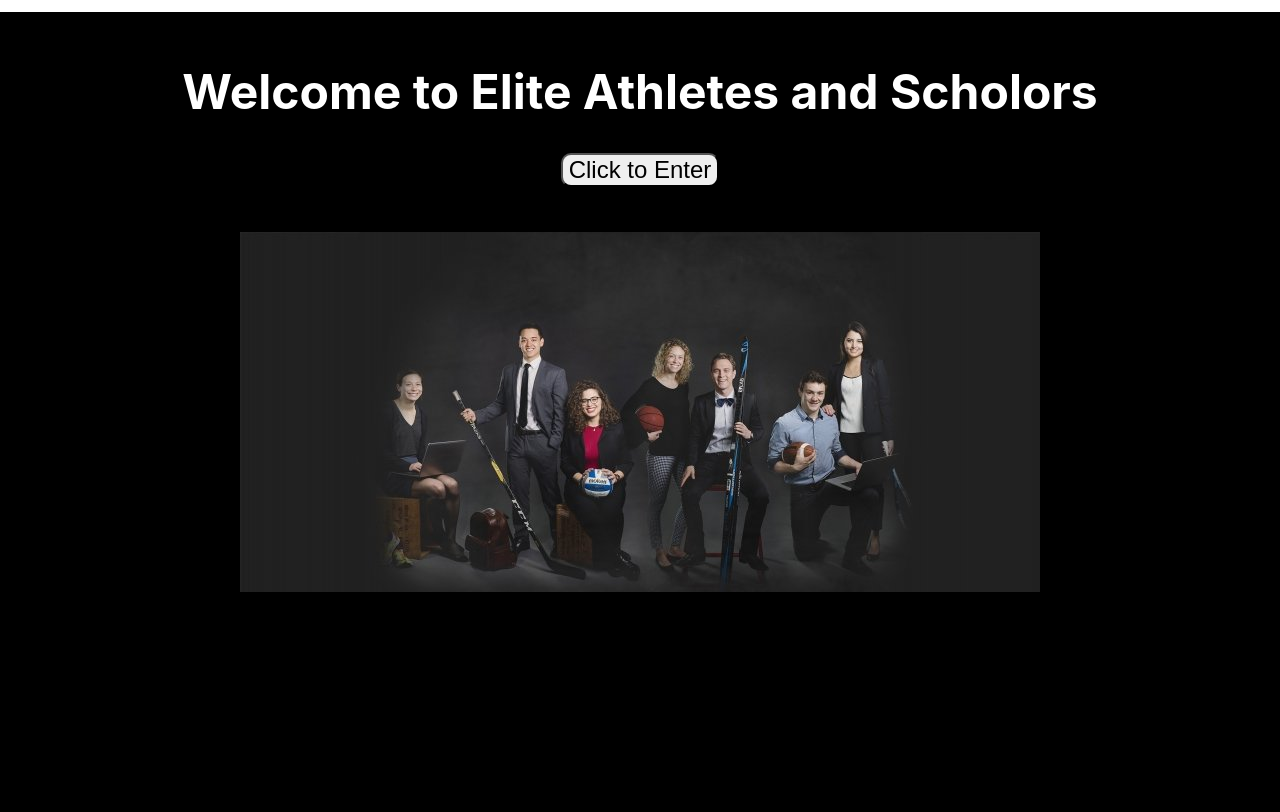
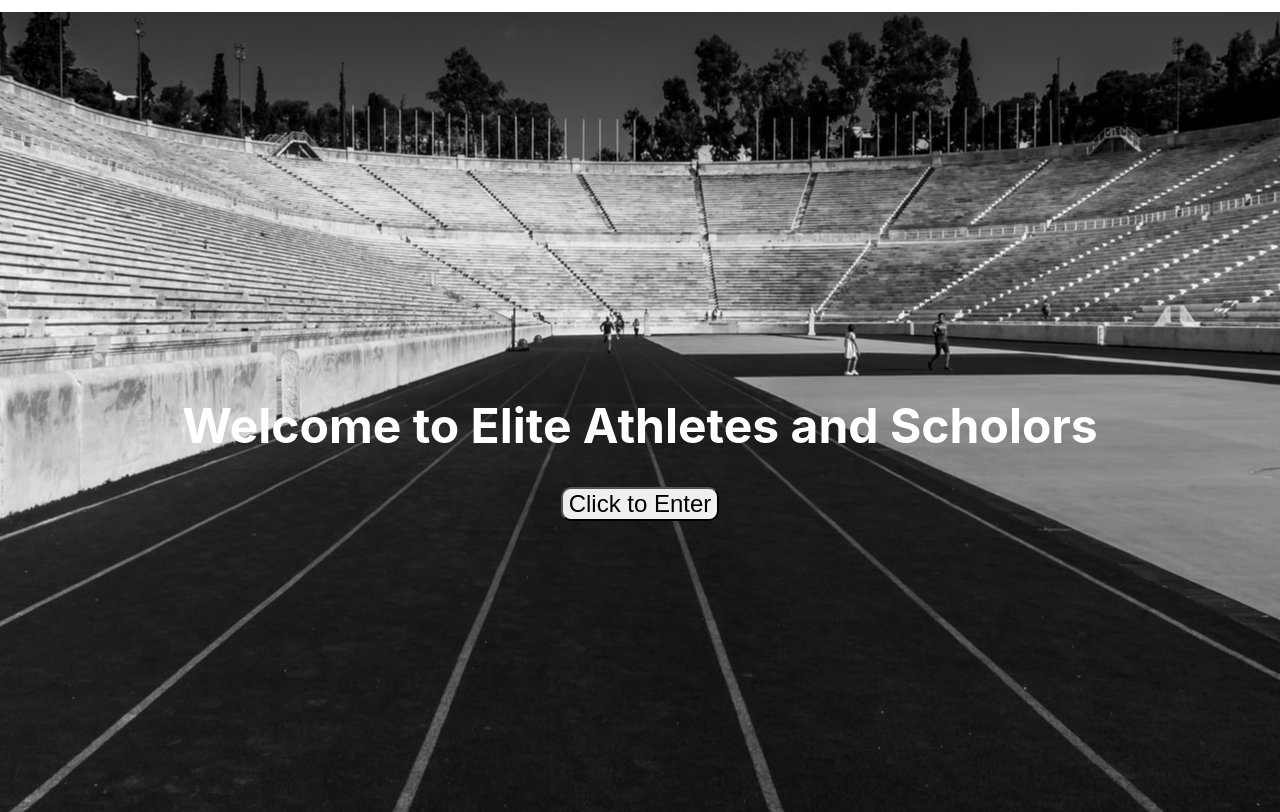
Before and after one commit to Bearpaw11/Elite_Athletes_And_Scholars, a React (Create React App) app: page / in a window 1280 px wide. Built offline with nearby package versions, Linux system fonts and the light colour scheme.

Commit message:
added bacground image and centered text and button

```diff
--- a/src/Landing/Landing.js
+++ b/src/Landing/Landing.js
@@ -1,10 +1,10 @@
 import React from "react"
-import Student from "../images/student.jpg"
+import LandingBr from "../images/landingBR.jpeg"
 
 const landing = () => {
     const style = {
         marginTop: "-20px",
-        backgroundImage: `url(${Student})`,
+        backgroundImage: `url(${LandingBr})`,
         backgroundPosition: 'center',
         backgroundRepeat: 'no-repeat',
         backgroundColor: 'black',
@@ -14,7 +14,7 @@ const landing = () => {
     }
      const style1 = {
          color: 'white',
-         paddingTop: '50px',
+         paddingTop: '30%',
          textAlign: "center",
          fontSize: '3em'
     }
```
Also changed, not shown: src/images/landingBR.jpeg (added), src/images/student.jpg (deleted).
